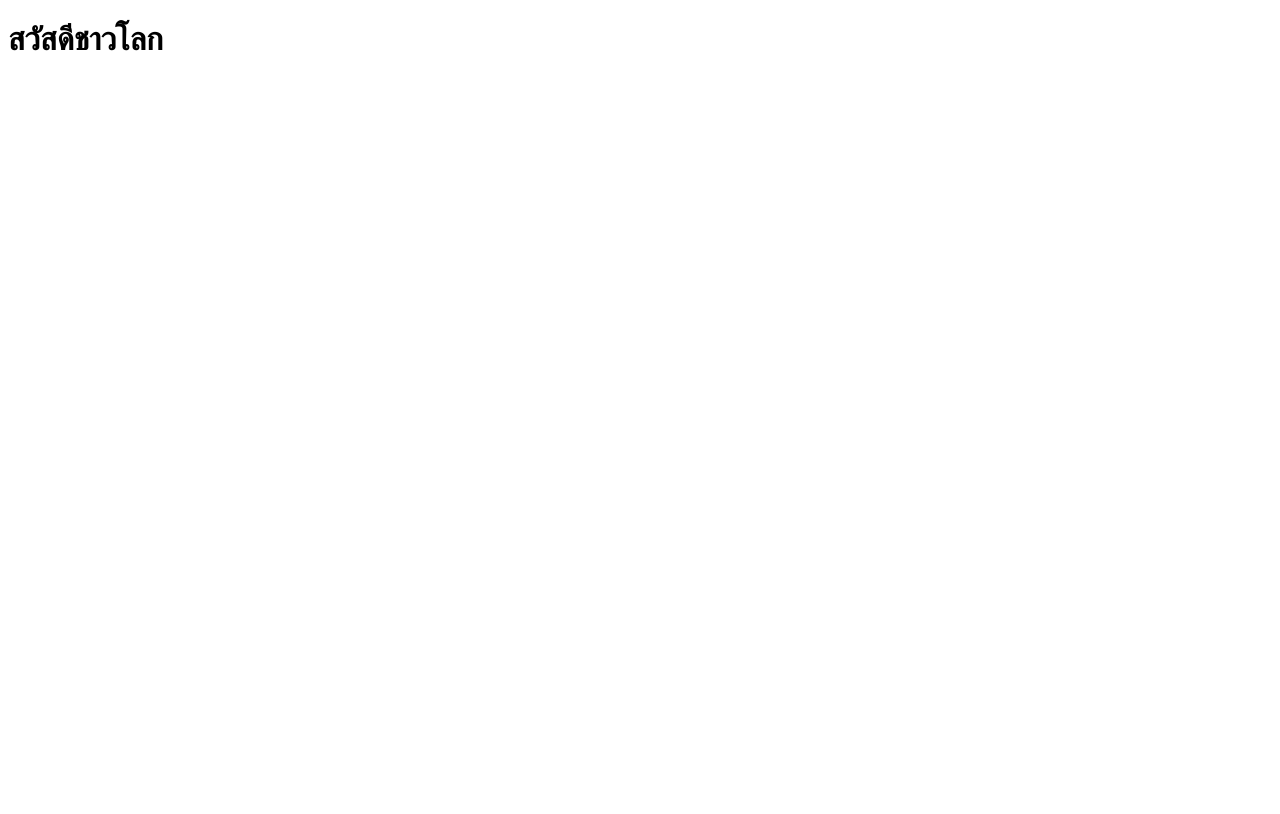
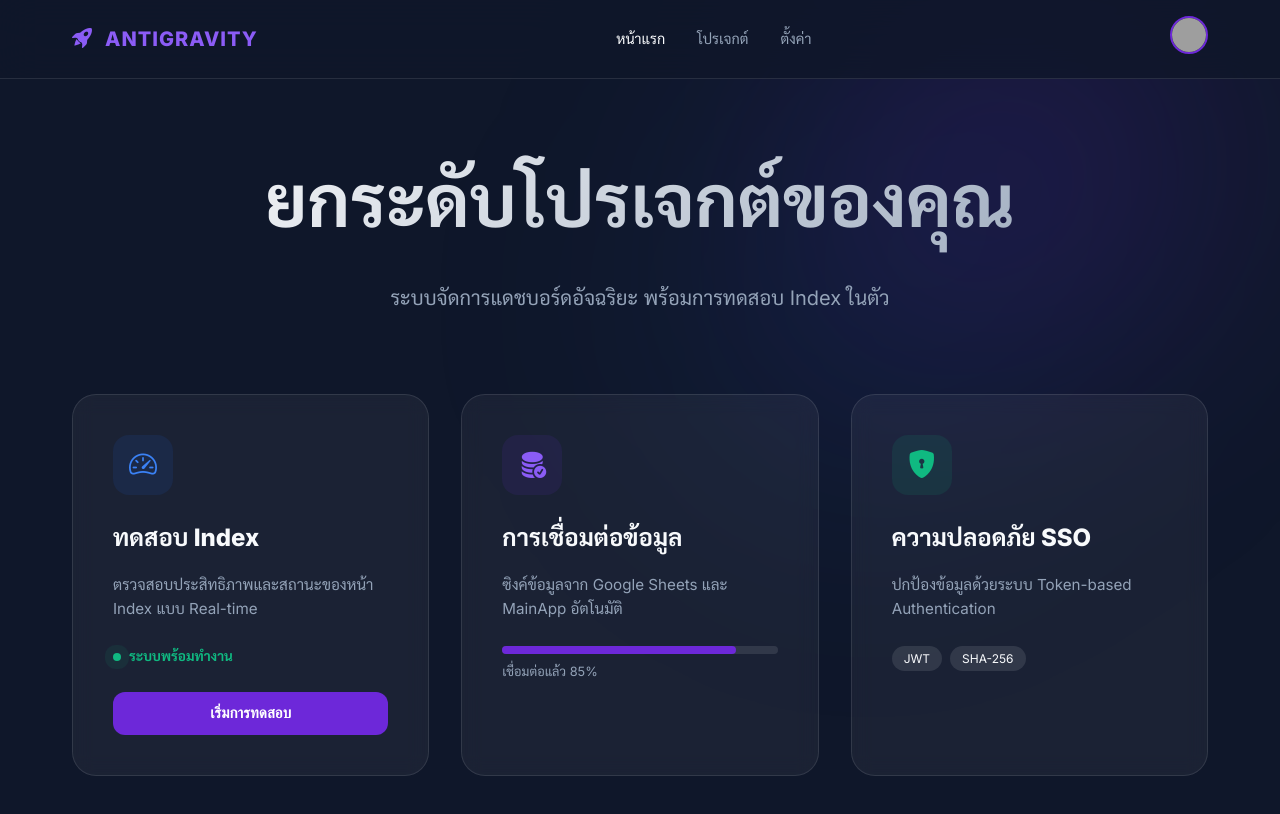
Before and after one commit to choochartnipdev/Project_001, a plain HTML site: page index.html in a window 1280 px wide. Drawn offline with nearby package versions, Linux system fonts and the light colour scheme; grey boxes are pictures that could not be loaded.

Commit message:
feat: implement Antigravity Premium Dashboard with interactive index testing and notification system

```diff
--- a/index.html
+++ b/index.html
@@ -3,9 +3,106 @@
 <head>
     <meta charset="UTF-8">
     <meta name="viewport" content="width=device-width, initial-scale=1.0">
-    <title>สวัสดีชาวโลก</title>
+    <title>Antigravity | Next Generation Dashboard</title>
+    <!-- Google Fonts: Inter & Sarabun -->
+    <link href="https://fonts.googleapis.com/css2?family=Inter:wght@300;400;600;800&family=Sarabun:wght@300;400;700&display=swap" rel="stylesheet">
+    <!-- Bootstrap Icons -->
+    <link rel="stylesheet" href="https://cdn.jsdelivr.net/npm/bootstrap-icons@1.11.3/font/bootstrap-icons.min.css">
+    <link rel="stylesheet" href="style.css">
 </head>
 <body>
-    <h1>สวัสดีชาวโลก</h1>
+    <div class="bg-glow"></div>
+
+    <nav class="navbar">
+        <div class="nav-content">
+            <div class="logo">
+                <i class="bi bi-rocket-takeoff-fill"></i>
+                <span>ANTIGRAVITY</span>
+            </div>
+            <div class="nav-links">
+                <a href="#" class="active">หน้าแรก</a>
+                <a href="#">โปรเจกต์</a>
+                <a href="#">ตั้งค่า</a>
+            </div>
+            <div class="nav-user">
+                <img src="https://ui-avatars.com/api/?name=User&background=6d28d9&color=fff" alt="User">
+            </div>
+        </div>
+    </nav>
+
+    <main class="container">
+        <header class="hero">
+            <h1 class="gradient-text">ยกระดับโปรเจกต์ของคุณ</h1>
+            <p class="subtitle">ระบบจัดการแดชบอร์ดอัจฉริยะ พร้อมการทดสอบ Index ในตัว</p>
+        </header>
+
+        <section class="grid">
+            <!-- Card 1: Index Testing -->
+            <div class="card glass" id="indexTestCard">
+                <div class="card-icon blue">
+                    <i class="bi bi-speedometer2"></i>
+                </div>
+                <h3>ทดสอบ Index</h3>
+                <p>ตรวจสอบประสิทธิภาพและสถานะของหน้า Index แบบ Real-time</p>
+                <div class="status-indicator">
+                    <span class="dot pulse"></span>
+                    <span class="status-label">ระบบพร้อมทำงาน</span>
+                </div>
+                <button class="btn btn-primary" onclick="testIndex()">เริ่มการทดสอบ</button>
+            </div>
+
+            <!-- Card 2: Database Sync -->
+            <div class="card glass">
+                <div class="card-icon purple">
+                    <i class="bi bi-database-fill-check"></i>
+                </div>
+                <h3>การเชื่อมต่อข้อมูล</h3>
+                <p>ซิงค์ข้อมูลจาก Google Sheets และ MainApp อัตโนมัติ</p>
+                <div class="progress-bar">
+                    <div class="progress-fill" style="width: 85%"></div>
+                </div>
+                <div class="meta-info">เชื่อมต่อแล้ว 85%</div>
+            </div>
+
+            <!-- Card 3: Security -->
+            <div class="card glass">
+                <div class="card-icon green">
+                    <i class="bi bi-shield-lock-fill"></i>
+                </div>
+                <h3>ความปลอดภัย SSO</h3>
+                <p>ปกป้องข้อมูลด้วยระบบ Token-based Authentication</p>
+                <div class="badge-list">
+                    <span class="badge">JWT</span>
+                    <span class="badge">SHA-256</span>
+                </div>
+            </div>
+        </section>
+
+        <!-- Test Results Area (Hidden by default) -->
+        <section id="resultsSection" class="results-area hidden">
+            <div class="card glass-dark">
+                <div class="results-header">
+                    <h4>ผลการทดสอบระบบ</h4>
+                    <button class="btn-close" onclick="closeResults()"><i class="bi bi-x-lg"></i></button>
+                </div>
+                <div class="results-content">
+                    <div class="log-item success">
+                        <i class="bi bi-check-circle-fill"></i>
+                        <span>เชื่อมต่อ API สำเร็จ (200 OK)</span>
+                    </div>
+                    <div class="log-item success">
+                        <i class="bi bi-check-circle-fill"></i>
+                        <span>โหลด Index.html สำเร็จ</span>
+                    </div>
+                    <div class="log-item warning">
+                        <i class="bi bi-exclamation-triangle-fill"></i>
+                        <span>ตรวจพบ Latency เล็กน้อยในระบบ Cache</span>
+                    </div>
+                </div>
+            </div>
+        </section>
+    </main>
+
+    <script src="main.js"></script>
 </body>
 </html>
--- /dev/null
+++ b/main.js
@@ -0,0 +1,113 @@
+/**
+ * Antigravity Project - Main Interaction Logic
+ */
+
+document.addEventListener('DOMContentLoaded', () => {
+    console.log('🚀 Antigravity Premium Dashboard Initialized');
+
+    // Smooth appearance of elements
+    const cards = document.querySelectorAll('.card');
+    cards.forEach((card, index) => {
+        card.style.opacity = '0';
+        card.style.transform = 'translateY(20px)';
+        setTimeout(() => {
+            card.style.transition = 'all 0.6s cubic-bezier(0.175, 0.885, 0.32, 1.275)';
+            card.style.opacity = '1';
+            card.style.transform = 'translateY(0)';
+        }, 200 + (index * 150));
+    });
+});
+
+/**
+ * Simulate the Index Testing process
+ */
+function testIndex() {
+    const btn = document.querySelector('#indexTestCard .btn');
+    const statusLabel = document.querySelector('#indexTestCard .status-label');
+    const resultsSection = document.getElementById('resultsSection');
+
+    // Update button state
+    btn.disabled = true;
+    btn.innerHTML = '<i class="bi bi-arrow-repeat spin"></i> กำลังทดสอบ...';
+    statusLabel.textContent = 'กำลังทำงาน...';
+
+    // Simulate loading
+    setTimeout(() => {
+        resultsSection.classList.remove('hidden');
+        resultsSection.scrollIntoView({ behavior: 'smooth', block: 'center' });
+
+        // Reset button
+        btn.disabled = false;
+        btn.innerHTML = 'เริ่มการทดสอบ';
+        statusLabel.textContent = 'ทดสอบเสร็จสมบูรณ์';
+
+        // Add a "Complete" notification effect
+        showNotification('การทดสอบ Index เสร็จสิ้น!', 'success');
+    }, 1500);
+}
+
+/**
+ * Close results area
+ */
+function closeResults() {
+    const resultsSection = document.getElementById('resultsSection');
+    resultsSection.classList.add('hidden');
+}
+
+/**
+ * Simple notification helper
+ */
+function showNotification(message, type) {
+    const toast = document.createElement('div');
+    toast.className = `toast toast-${type}`;
+    toast.innerHTML = `
+        <i class="bi bi-info-circle-fill"></i>
+        <span>${message}</span>
+    `;
+
+    // Styling the toast via JS for simplicity or add to CSS
+    Object.assign(toast.style, {
+        position: 'fixed',
+        bottom: '2rem',
+        right: '2rem',
+        background: type === 'success' ? '#10b981' : '#6d28d9',
+        color: 'white',
+        padding: '1rem 1.5rem',
+        borderRadius: '12px',
+        boxShadow: '0 10px 25px rgba(0,0,0,0.3)',
+        display: 'flex',
+        alignItems: 'center',
+        gap: '0.75rem',
+        zIndex: '1000',
+        animation: 'slideInRight 0.3s ease-out'
+    });
+
+    document.body.appendChild(toast);
+
+    setTimeout(() => {
+        toast.style.animation = 'slideOutRight 0.3s ease-in';
+        setTimeout(() => toast.remove(), 300);
+    }, 3000);
+}
+
+// Add CSS animations for the toast dynamically
+const style = document.createElement('style');
+style.textContent = `
+    @keyframes slideInRight {
+        from { transform: translateX(100%); opacity: 0; }
+        to { transform: translateX(0); opacity: 1; }
+    }
+    @keyframes slideOutRight {
+        from { transform: translateX(0); opacity: 1; }
+        to { transform: translateX(100%); opacity: 0; }
+    }
+    .spin {
+        display: inline-block;
+        animation: rotate 1s linear infinite;
+    }
+    @keyframes rotate {
+        from { transform: rotate(0deg); }
+        to { transform: rotate(360deg); }
+    }
+`;
+document.head.appendChild(style);
--- /dev/null
+++ b/style.css
@@ -0,0 +1,333 @@
+:root {
+    --primary: #6d28d9;
+    --primary-light: #8b5cf6;
+    --secondary: #2563eb;
+    --success: #10b981;
+    --warning: #f59e0b;
+    --bg-dark: #0f172a;
+    --card-bg: rgba(255, 255, 255, 0.05);
+    --glass-border: rgba(255, 255, 255, 0.1);
+    --text-main: #f8fafc;
+    --text-dim: #94a3b8;
+}
+
+* {
+    margin: 0;
+    padding: 0;
+    box-sizing: border-box;
+}
+
+body {
+    font-family: 'Inter', 'Sarabun', sans-serif;
+    background-color: var(--bg-dark);
+    color: var(--text-main);
+    line-height: 1.6;
+    min-height: 100vh;
+    overflow-x: hidden;
+}
+
+.bg-glow {
+    position: fixed;
+    top: -10%;
+    right: -10%;
+    width: 60%;
+    height: 60%;
+    background: radial-gradient(circle, rgba(109, 40, 217, 0.2) 0%, rgba(15, 23, 42, 0) 70%);
+    z-index: -1;
+    filter: blur(100px);
+    pointer-events: none;
+}
+
+.bg-glow::after {
+    content: '';
+    position: absolute;
+    bottom: -20%;
+    left: -10%;
+    width: 80%;
+    height: 80%;
+    background: radial-gradient(circle, rgba(37, 99, 235, 0.15) 0%, rgba(15, 23, 42, 0) 70%);
+    filter: blur(100px);
+}
+
+/* Navbar */
+.navbar {
+    background: rgba(15, 23, 42, 0.8);
+    backdrop-filter: blur(20px);
+    border-bottom: 1px solid var(--glass-border);
+    position: sticky;
+    top: 0;
+    z-index: 100;
+}
+
+.nav-content {
+    max-width: 1200px;
+    margin: 0 auto;
+    padding: 1rem 2rem;
+    display: flex;
+    justify-content: space-between;
+    align-items: center;
+}
+
+.logo {
+    display: flex;
+    align-items: center;
+    gap: 0.75rem;
+    font-size: 1.25rem;
+    font-weight: 800;
+    letter-spacing: 1px;
+    color: var(--primary-light);
+}
+
+.nav-links {
+    display: flex;
+    gap: 2rem;
+}
+
+.nav-links a {
+    color: var(--text-dim);
+    text-decoration: none;
+    font-weight: 500;
+    transition: 0.3s;
+    font-size: 0.9rem;
+}
+
+.nav-links a.active, .nav-links a:hover {
+    color: var(--text-main);
+}
+
+.nav-user img {
+    width: 38px;
+    height: 38px;
+    border-radius: 50%;
+    border: 2px solid var(--primary);
+}
+
+/* Hero Section */
+.container {
+    max-width: 1200px;
+    margin: 0 auto;
+    padding: 4rem 2rem;
+}
+
+.hero {
+    text-align: center;
+    margin-bottom: 5rem;
+    animation: fadeInDown 0.8s ease-out;
+}
+
+.gradient-text {
+    font-size: clamp(2.5rem, 6vw, 4.5rem);
+    font-weight: 800;
+    background: linear-gradient(135deg, #fff 0%, #94a3b8 100%);
+    -webkit-background-clip: text;
+    -webkit-text-fill-color: transparent;
+    margin-bottom: 1.5rem;
+}
+
+.subtitle {
+    font-size: 1.25rem;
+    color: var(--text-dim);
+    max-width: 600px;
+    margin: 0 auto;
+}
+
+/* Grid & Cards */
+.grid {
+    display: grid;
+    grid-template-columns: repeat(auto-fit, minmax(300px, 1fr));
+    gap: 2rem;
+    margin-bottom: 4rem;
+}
+
+.card {
+    padding: 2.5rem;
+    border-radius: 24px;
+    transition: all 0.4s cubic-bezier(0.175, 0.885, 0.32, 1.275);
+    border: 1px solid var(--glass-border);
+    position: relative;
+    overflow: hidden;
+}
+
+.glass {
+    background: var(--card-bg);
+    backdrop-filter: blur(10px);
+}
+
+.card:hover {
+    transform: translateY(-10px);
+    background: rgba(255, 255, 255, 0.08);
+    border-color: rgba(255, 255, 255, 0.2);
+    box-shadow: 0 20px 40px rgba(0,0,0,0.4);
+}
+
+.card-icon {
+    width: 60px;
+    height: 60px;
+    border-radius: 16px;
+    display: flex;
+    align-items: center;
+    justify-content: center;
+    font-size: 1.75rem;
+    margin-bottom: 1.5rem;
+}
+
+.card-icon.blue { background: rgba(37, 99, 235, 0.1); color: #3b82f6; }
+.card-icon.purple { background: rgba(109, 40, 217, 0.1); color: #8b5cf6; }
+.card-icon.green { background: rgba(16, 185, 129, 0.1); color: #10b981; }
+
+h3 {
+    font-size: 1.5rem;
+    margin-bottom: 1rem;
+    font-weight: 700;
+}
+
+p {
+    color: var(--text-dim);
+    margin-bottom: 1.5rem;
+    font-size: 0.95rem;
+}
+
+/* Buttons */
+.btn {
+    width: 100%;
+    padding: 0.8rem;
+    border-radius: 12px;
+    border: none;
+    font-weight: 600;
+    cursor: pointer;
+    transition: 0.3s;
+    font-size: 0.95rem;
+}
+
+.btn-primary {
+    background: var(--primary);
+    color: white;
+}
+
+.btn-primary:hover {
+    background: var(--primary-light);
+    box-shadow: 0 0 20px rgba(109, 40, 217, 0.4);
+}
+
+/* Status & Extras */
+.status-indicator {
+    display: flex;
+    align-items: center;
+    gap: 0.5rem;
+    margin-bottom: 1.5rem;
+    font-size: 0.85rem;
+    color: var(--success);
+    font-weight: 600;
+}
+
+.dot {
+    width: 8px;
+    height: 8px;
+    background: var(--success);
+    border-radius: 50%;
+}
+
+.pulse {
+    animation: pulse-animation 2s infinite;
+}
+
+@keyframes pulse-animation {
+    0% { box-shadow: 0 0 0 0px rgba(16, 185, 129, 0.4); }
+    100% { box-shadow: 0 0 0 10px rgba(16, 185, 129, 0); }
+}
+
+.progress-bar {
+    background: rgba(255,255,255,0.1);
+    height: 8px;
+    border-radius: 4px;
+    margin-bottom: 0.5rem;
+}
+
+.progress-fill {
+    background: var(--primary);
+    height: 100%;
+    border-radius: 4px;
+    transition: width 1s ease-in-out;
+}
+
+.meta-info {
+    font-size: 0.8rem;
+    color: var(--text-dim);
+    margin-bottom: 1.5rem;
+}
+
+.badge-list {
+    display: flex;
+    gap: 0.5rem;
+}
+
+.badge {
+    background: rgba(255,255,255,0.1);
+    padding: 0.2rem 0.75rem;
+    border-radius: 20px;
+    font-size: 0.75rem;
+    color: var(--text-main);
+}
+
+/* Results Area */
+.results-area {
+    margin-top: 2rem;
+    animation: fadeInUp 0.5s ease-out;
+}
+
+.results-area.hidden { display: none; }
+
+.glass-dark {
+    background: rgba(0, 0, 0, 0.3);
+    backdrop-filter: blur(15px);
+    border: 1px solid var(--glass-border);
+    border-radius: 24px;
+    padding: 2rem;
+}
+
+.results-header {
+    display: flex;
+    justify-content: space-between;
+    align-items: center;
+    margin-bottom: 1.5rem;
+}
+
+.btn-close {
+    background: none;
+    border: none;
+    color: var(--text-dim);
+    cursor: pointer;
+    font-size: 1.25rem;
+}
+
+.log-item {
+    display: flex;
+    align-items: center;
+    gap: 1rem;
+    padding: 1rem;
+    border-radius: 12px;
+    background: rgba(255,255,255,0.03);
+    margin-bottom: 0.75rem;
+    font-family: monospace;
+    font-size: 0.9rem;
+}
+
+.log-item.success { color: var(--success); }
+.log-item.warning { color: var(--warning); }
+
+/* Animations */
+@keyframes fadeInDown {
+    from { opacity: 0; transform: translateY(-30px); }
+    to { opacity: 1; transform: translateY(0); }
+}
+
+@keyframes fadeInUp {
+    from { opacity: 0; transform: translateY(30px); }
+    to { opacity: 1; transform: translateY(0); }
+}
+
+@media (max-width: 768px) {
+    .nav-links { display: none; }
+    .container { padding: 2rem 1rem; }
+    .hero { margin-bottom: 3rem; }
+}
```
